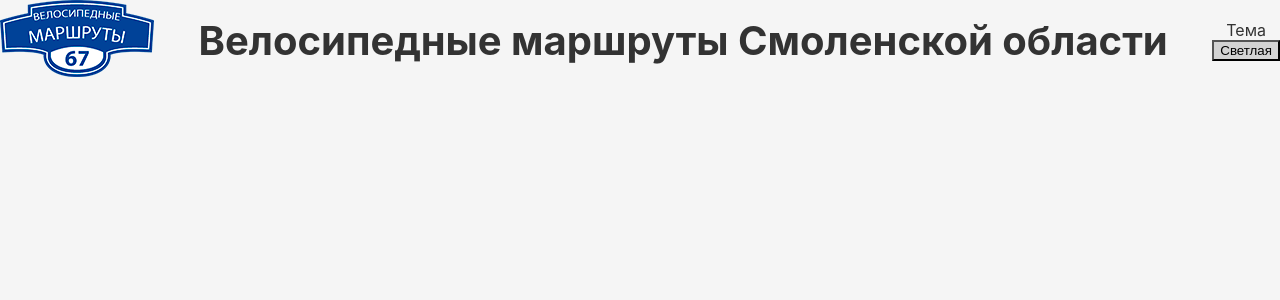
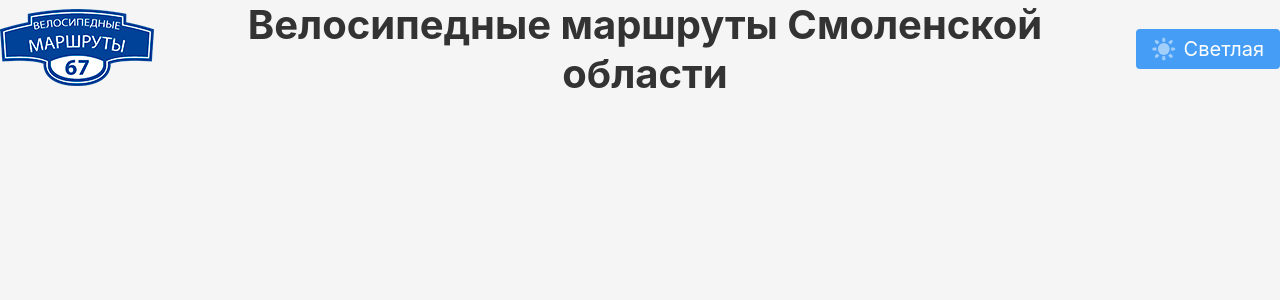
Before and after one commit to PanovValeriy/VeloRoute_front, a React (Create React App) app: page /routes in a window 1280 px wide. Shown: the top 300 px of the page. Built offline with nearby package versions, Linux system fonts and the light colour scheme; no server answers.

Commit message:
Реализован компонент Button

```diff
--- /dev/null
+++ b/src/components/Button/Button.module.css
@@ -0,0 +1,20 @@
+.button {
+  border: none;
+  padding: 0.5rem 1rem;
+  display: flex;
+  flex-direction: row;
+  justify-content: center;
+  border-radius: 0.25rem;
+  gap: 0.5rem;
+  cursor: pointer;
+  height: 1.5rem;
+  background-color: var(--color-button-background);
+  color: var(--color-button-text);
+  font-size: 1.25rem;
+}
+
+.button:hover {
+  border-color: var(--color-button-hover-border);
+  background-color: var(--color-button-hover-background);
+  color: var(--color-button-hover-text);
+}
--- /dev/null
+++ b/src/components/Button/Button.tsx
@@ -0,0 +1,16 @@
+import styles from './Button.module.css'
+import React from "react"
+import cn from "classnames"
+
+interface IProps {
+    className?: String;
+    onClick?(): void;
+    children: React.ReactNode;
+}
+
+export default function Button ({className, onClick, children}: IProps) {
+    const cnButton = cn(styles.button, className)
+    return (
+        <div className={cnButton} onClick={onClick}>{children}</div>
+    )
+}
--- a/src/components/Header/Header.module.css
+++ b/src/components/Header/Header.module.css
@@ -12,7 +12,6 @@
 }
 
 .title {
-  width: 100%;
   text-align: center;
   color: var(--color-header-text);
   font-weight: bold;
@@ -21,16 +20,27 @@
 }
 
 .theme {
-  color: var(--color-header-text);
-  display: flex;
-  flex-direction: column;
-  align-items: center;
   order: 3;
 }
 
+.iconTheme {
+  stroke: var(--color-icon_theme-stroke);
+  fill: var(--color-icon_theme-fill);
+  /* width: 1rem; */
+  height: 100%;
+  display: inline;
+  opacity: var(--opacity-icon_theme);
+}
+
 .button {
+  display: flex;
+  align-items: center;
+  justify-content: space-between;
   background-color: var(--color-button-background);
   color: var(--color-button-text);
+  width: 7rem;
+  height: 2rem;
+
 }
 
 @media screen and (max-width: 650px) {
--- a/src/components/Header/Header.tsx
+++ b/src/components/Header/Header.tsx
@@ -3,6 +3,8 @@ import {readTheme, THEME_LABELS, toggleTheme} from "../../libs/libs";
 import {useState} from "react";
 import {Link} from "react-router-dom";
 import Logo from "../Logo/Logo";
+import Icon from '../Icon/Icon';
+import Button from '../Button/Button';
 
 export default function Header() {
 
@@ -21,8 +23,10 @@ export default function Header() {
           Велосипедные маршруты Смоленской области
         </div>
         <div className={styles.theme}>
-            Тема
-            <button className={styles.button} onClick={handleToggleTheme}>{THEME_LABELS[theme]}</button></div>
+            <Button className={styles.button} onClick={handleToggleTheme}>
+              <Icon iconName={ theme === 0 ? "sun" : "moon" } className={styles.iconTheme} />{THEME_LABELS[theme]}
+            </Button>
+        </div>
       </div>
     </>
   )
--- a/src/components/Icon/Icon.tsx
+++ b/src/components/Icon/Icon.tsx
@@ -1,6 +1,9 @@
 import {ReactComponent as SvgEvent} from "./icons/icon-event.svg";
 import {ReactComponent as SvgRoute} from "./icons/icon-route.svg";
 import {ReactComponent as SvgReport} from "./icons/icon-report.svg";
+import {ReactComponent as SvgMoon} from "./icons/icon-moon.svg";
+import {ReactComponent as SvgSun} from "./icons/icon-sun.svg";
+
 
 interface IProps {
   iconName: string;
@@ -18,6 +21,12 @@ export default function Icon ({ iconName, className }: IProps) {
     case "report":
       return <SvgReport className={className} />;
 
+    case "moon":
+      return <SvgMoon className={className} />;
+
+    case "sun":
+      return <SvgSun className={className} />;
+
     default:
       return null;
   }
--- a/src/css/colorShema.css
+++ b/src/css/colorShema.css
@@ -3,9 +3,17 @@
   --color-header-background: var(--color-main-background);
   --color-header-text: var(--color-main-title);
 
+  /*IconTheme*/
+  --color-icon_theme-stroke: #FFFFFF;
+  --color-icon_theme-fill: #FFFFFF;
+  --opacity-icon_theme: 0.5;
+
   /*Button*/
-  --color-button-background: lightgray;
-  --color-button-text: black;
+  --color-button-background: #459df5;
+  --color-button-text: #ffffff;
+  --color-button-hover-background: #2474ff;
+  --color-button-hover-border: #0000ff;
+  --color-button-hover-text: #ffffff;
 
   /*Input*/
   --color-input-background: white;
@@ -45,6 +53,7 @@
   --color-route-title: #388E3C;
   --color-route-text: #2E7D32;
   --color-route-button: #4CAF50;
+  --color-route-button-hover: #097f0f;
   --color-route-link: #1B5E20;
   --color-route-shadow: #809580;
   --color-route_card-background: #C8E6C9;
@@ -56,6 +65,7 @@
   --color-report-title: #1976D2;
   --color-report-text: #0D47A1;
   --color-report-button: #2196F3;
+  --color-report-button-hover: #2474ff;
   --color-report-link: #1565C0;
   --color-report-shadow: #808095;
   --color-report_card-background: #BBDEFB;
@@ -67,6 +77,7 @@
   --color-event-title: #6A5ACD;
   --color-event-text: #4B0082;
   --color-event-button: #8A2BE2;
+  --color-event-button-hover: #7323be;
   --color-event-link: #7B68EE;
   --color-event-shadow: #808080;
   --color-event_card-background: #E6E6FA;
@@ -96,9 +107,17 @@
   --color-header-background: var(--color-main-background);
   --color-header-text: var(--color-main-title);
 
+  /*IconTheme*/
+  --color-icon_theme-stroke: #2b2d33;
+  --color-icon_theme-fill: #2b2d33;
+  --opacity-icon_theme: 1;
+
   /*Button*/
-  --color-button-background: #212121;
-  --color-button-text: lightgray;
+  --color-button-background: #459df5;
+  --color-button-text: #2b2d33;
+  --color-button-hover-background: #2474ff;
+  --color-button-hover-border: #0000ff;
+  --color-button-hover-text: #2b2d33;
 
   /*Input*/
   --color-input-background: #212121;
@@ -122,7 +141,6 @@
   --color-pagination-active_page-text: #2b2d33;
   --color-pagination-active_page-border: transparent;
 
-
   /*Main*/
   --color-main-background: #1A1A1A;
   --color-main-title: #E0E0E0;
@@ -139,6 +157,7 @@
   --color-route-title: #A5D6A7;
   --color-route-text: #C8E6C9;
   --color-route-button: #66BB6A;
+  --color-route-button-hover: #097f0f;
   --color-route-link: #B2FF59;
   --color-route-shadow: #002000;
   --color-route_card-background: #2E7D32;
--- a/src/modules/ViewEventList/ViewEventList.module.css
+++ b/src/modules/ViewEventList/ViewEventList.module.css
@@ -15,8 +15,15 @@
 }
 
 .button {
-  background-color: var(--color-event-button);
+  background-color: var(--color-event-button) !important;
+  width: 7rem;
 }
+
+.button:hover {
+  background-color: var(--color-event-button-hover) !important;
+  width: 7rem;
+}
+
 
 .eventList {
   display: flex;
--- a/src/modules/ViewEventList/ViewEventList.tsx
+++ b/src/modules/ViewEventList/ViewEventList.tsx
@@ -12,6 +12,7 @@ import Pagination from "../../components/Pagination/Pagination";
 import SortPanel from "../../components/SortPanel/SortPanel";
 import SearchPanel, {IOnApplySearch} from "../../components/SearchPanel/SearchPanel";
 import ViewsCount from '../../components/ViewsCount/ViewsCount';
+import Button from '../../components/Button/Button';
 
 const sortList = [
   {value: 'name', label: 'по возрастанию названия'},
@@ -115,7 +116,7 @@ export default function ViewEventList() {
 
   return (
     <div className={styles.viewEventList}>
-      <Link to={"/"}><button className={styles.button}>На главную</button></Link>
+      <Link className={styles.linkItem} to={"/"}><Button className={styles.button}>На главную</Button></Link>
       <div className={styles.title}>События</div>
       <div className={styles.eventList}>
         <div className={styles.eventParam}>
@@ -136,7 +137,7 @@ export default function ViewEventList() {
           <Pagination className={styles.pagination} current={param.page} pageSize={param.limit} total={data.recCount} hideOnSinglePage={true} onChange={handleChangePage} />
         </div>
       </div>
-      <Link to={"/"}><button className={styles.button}>На главную</button></Link>
+      <Link className={styles.linkItem} to={"/"}><Button className={styles.button}>На главную</Button></Link>
     </div>
   )
 }
--- a/src/modules/ViewReportList/ViewReportList.module.css
+++ b/src/modules/ViewReportList/ViewReportList.module.css
@@ -30,7 +30,13 @@
 }
 
 .button {
-  background-color: var(--color-report-button);
+  background-color: var(--color-report-button) !important;
+  width: 7rem;
+}
+
+.button:hover {
+  background-color: var(--color-report-button-hover) !important;
+  width: 7rem;
 }
 
 .reportItem {
--- a/src/modules/ViewReportList/ViewReportList.tsx
+++ b/src/modules/ViewReportList/ViewReportList.tsx
@@ -10,6 +10,7 @@ import {reportDefault, routeDefault} from "../../constants";
 import SortPanel from "../../components/SortPanel/SortPanel";
 import SearchPanel, {IOnApplySearch} from "../../components/SearchPanel/SearchPanel";
 import ViewsCount from '../../components/ViewsCount/ViewsCount';
+import Button from '../../components/Button/Button';
 
 const sortList = [
   {value: 'name', label: 'по возрастанию названия'},
@@ -111,7 +112,7 @@ export default function ViewReportList() {
 
   return (
     <div className={styles.viewReportList}>
-      <Link to={"/"}><button className={styles.button}>На главную</button></Link>
+      <Link className={styles.linkItem} to={"/"}><Button className={styles.button}>На главную</Button></Link>
       <div className={styles.title}>Отчеты</div>
         <div className={styles.reportList}>
         <div className={styles.reportParam}>
@@ -132,7 +133,7 @@ export default function ViewReportList() {
           <Pagination current={param.page} pageSize={param.limit} total={data.recCount} hideOnSinglePage={true} onChange={handleChangePage} />
         </div>
       </div>
-      <Link to={"/"}><button className={styles.button}>На главную</button></Link>
+      <Link className={styles.linkItem} to={"/"}><Button className={styles.button}>На главную</Button></Link>
     </div>
   )
 }
--- a/src/modules/ViewRouteList/ViewRouteList.module.css
+++ b/src/modules/ViewRouteList/ViewRouteList.module.css
@@ -31,7 +31,13 @@
 }
 
 .button {
-  background-color: var(--color-route-button);
+  background-color: var(--color-route-button) !important;
+  width: 7rem;
+}
+
+.button:hover {
+  background-color: var(--color-route-button-hover) !important;
+  width: 7rem;
 }
 
 .routeItem {
--- a/src/modules/ViewRouteList/ViewRouteList.tsx
+++ b/src/modules/ViewRouteList/ViewRouteList.tsx
@@ -10,6 +10,7 @@ import {routeDefault} from "../../constants";
 import Pagination from "../../components/Pagination/Pagination";
 import SortPanel from "../../components/SortPanel/SortPanel";
 import ViewsCount from '../../components/ViewsCount/ViewsCount';
+import Button from '../../components/Button/Button';
 
 const sortList = [
   {value: 'name', label: 'по возрастанию названия'},
@@ -138,7 +139,7 @@ export default function ViewRouteList() {
 
   return (
     <div className={styles.viewRouteList}>
-      <Link to={"/"}><button className={styles.button}>На главную</button></Link>
+      <Link className={styles.linkItem} to={"/"}><Button className={styles.button}>На главную</Button></Link>
       <div className={styles.title}>Список маршрутов</div>
       <div className={styles.routeList}>
         <div className={styles.routeParam}>
@@ -159,7 +160,7 @@ export default function ViewRouteList() {
         <Pagination className={styles.pagination} current={param.page} pageSize={param.limit} total={data.recCount} hideOnSinglePage={true} onChange={handleChangePage} />
         </div>
       </div>
-      <Link to={"/"}><button className={styles.button}>На главную</button></Link>
+      <Link className={styles.linkItem} to={"/"}><Button className={styles.button}>На главную</Button></Link>
     </div>
   )
 }
```
Also changed, not shown: src/components/Icon/icons/icon-moon.svg (added), src/components/Icon/icons/icon-sun.svg (added).
